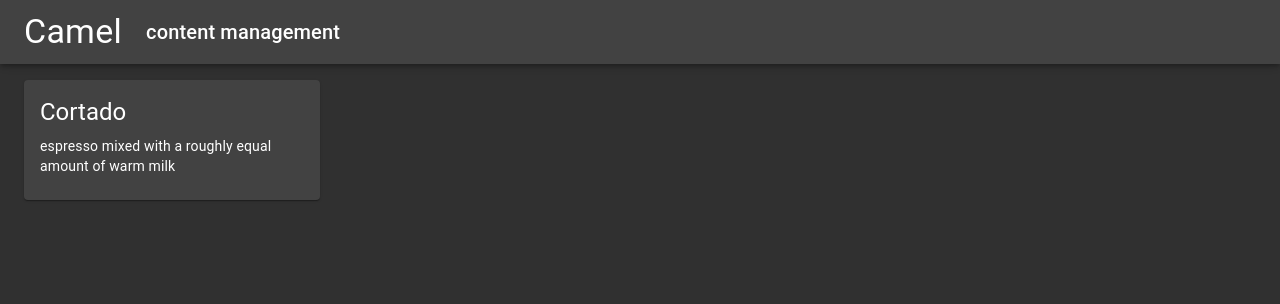
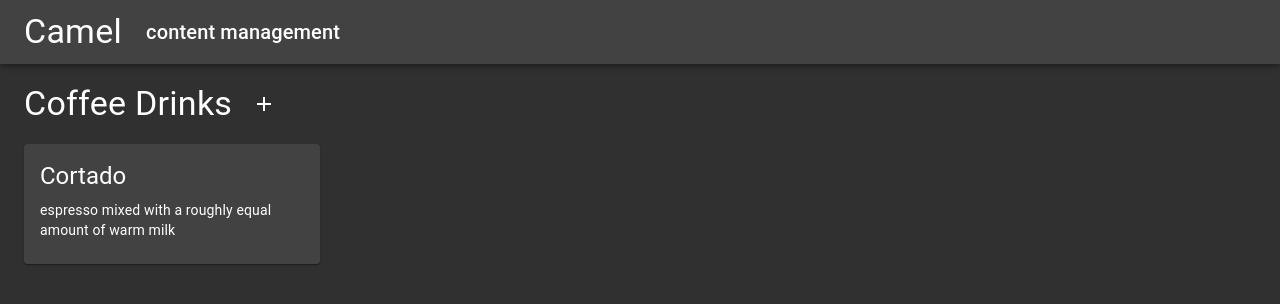
Before and after one commit to matanshavit/camel, a React (Create React App) app in the folder client/: page / in a window 1280 px wide. Shown: the top 304 px of the page. Built offline with nearby package versions, Linux system fonts and the light colour scheme.

Commit message:
add page title and add button for page
button does not do anything yet

```diff
--- a/client/package.json
+++ b/client/package.json
@@ -6,6 +6,7 @@
     "@iconify-icons/emojione": "^1.1.0",
     "@iconify/react": "^1.1.4",
     "@material-ui/core": "^4.11.4",
+    "@material-ui/icons": "^4.11.2",
     "@types/node": "^12.0.0",
     "@types/react": "^17.0.0",
     "@types/react-dom": "^17.0.0",
--- a/client/src/pages/MainPage.tsx
+++ b/client/src/pages/MainPage.tsx
@@ -1,10 +1,24 @@
-import { Card, CardContent, Typography, makeStyles } from "@material-ui/core";
+import {
+  Card,
+  CardContent,
+  Typography,
+  Grid,
+  IconButton,
+  makeStyles,
+} from "@material-ui/core";
+import { Add as AddIcon } from "@material-ui/icons";
 
 import PageLayout from "./PageLayout";
 import PageGrid from "../components/PageGrid";
 import PageGridItem from "../components/PageGridItem";
 
 const useStyles = makeStyles((theme) => ({
+  pageTitleBar: {
+    marginTop: theme.spacing(2),
+  },
+  pageTitle: {
+    marginRight: theme.spacing(1),
+  },
   cardSpacing: {
     marginTop: theme.spacing(1),
   },
@@ -40,8 +54,22 @@ const items: ItemGridCardProps[] = [
 ];
 
 const MainPage = () => {
+  const styles = useStyles();
+
   return (
     <PageLayout>
+      <Grid container alignItems="center" className={styles.pageTitleBar}>
+        <Grid item>
+          <Typography variant="h4" className={styles.pageTitle}>
+            Coffee Drinks
+          </Typography>
+        </Grid>
+        <Grid item>
+          <IconButton aria-label="delete">
+            <AddIcon />
+          </IconButton>
+        </Grid>
+      </Grid>
       <PageGrid spacing={2}>
         {items.map((item) => (
           <ItemGridCard {...item} />
```
Also changed, not shown: 1 other file (tests, documents, lock files or other folders).
